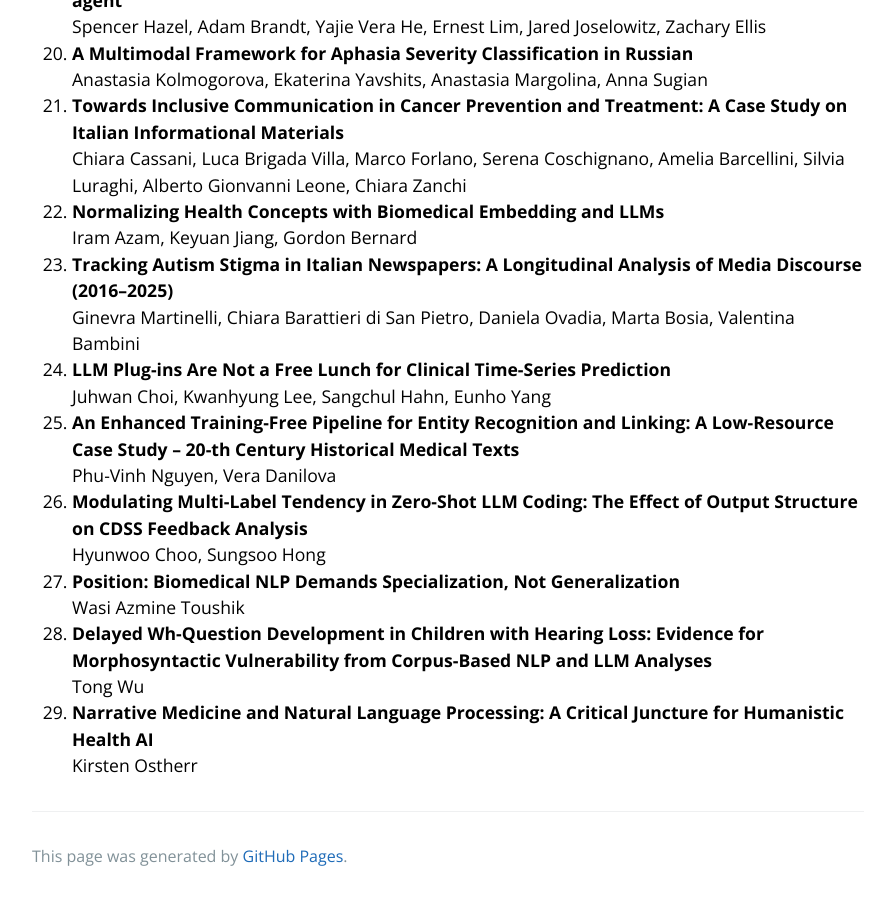
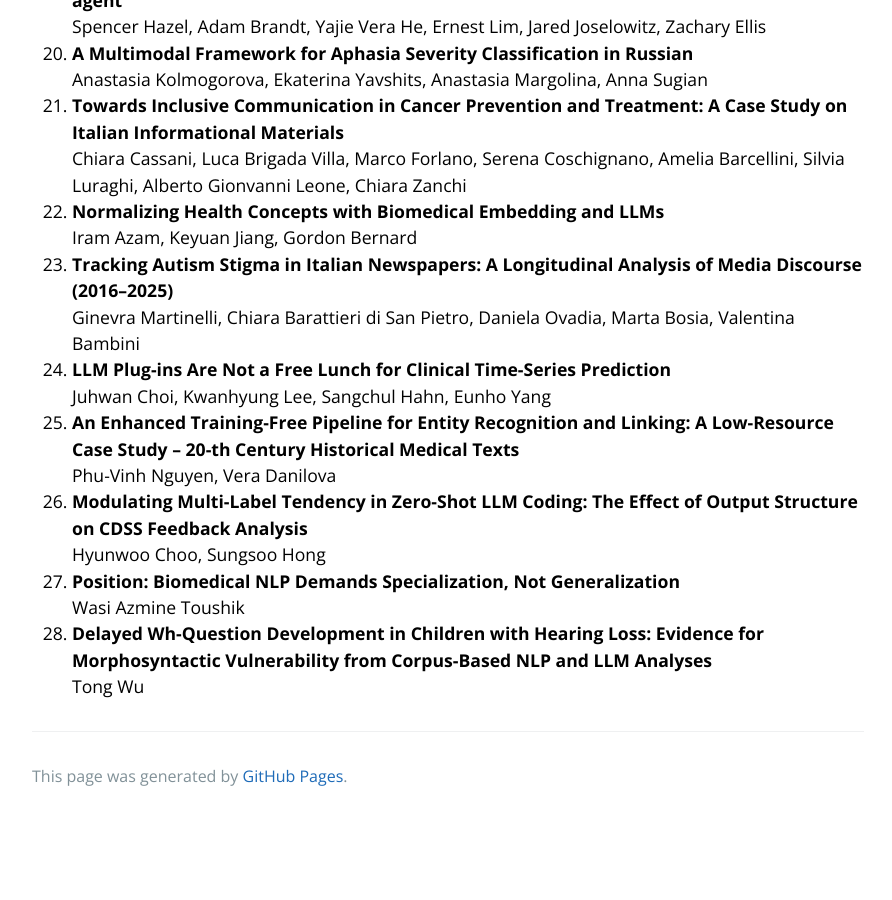
Before and after one commit to HeaLing-workshop/HeaLing-workshop.github.io, a Jekyll site: the page built from accepted-papers.md, in a window 1280 px wide and 900 px high, scrolled down 2593 px. Shown: the whole window, without its empty margins (192-1084 px from the left). Built offline with Jekyll 4.4.1, drawn with Linux system fonts in a browser that asks for light colours; after the commit the page ends 3413 px from its top, so only the background shows below that.

```diff
--- a/accepted-papers.md
+++ b/accepted-papers.md
@@ -64,5 +64,3 @@
   Wasi Azmine Toushik
 28. **Delayed Wh-Question Development in Children with Hearing Loss: Evidence for Morphosyntactic Vulnerability from Corpus-Based NLP and LLM Analyses**
   Tong Wu
-29. **Narrative Medicine and Natural Language Processing: A Critical Juncture for Humanistic Health AI**
-  Kirsten Ostherr
```
